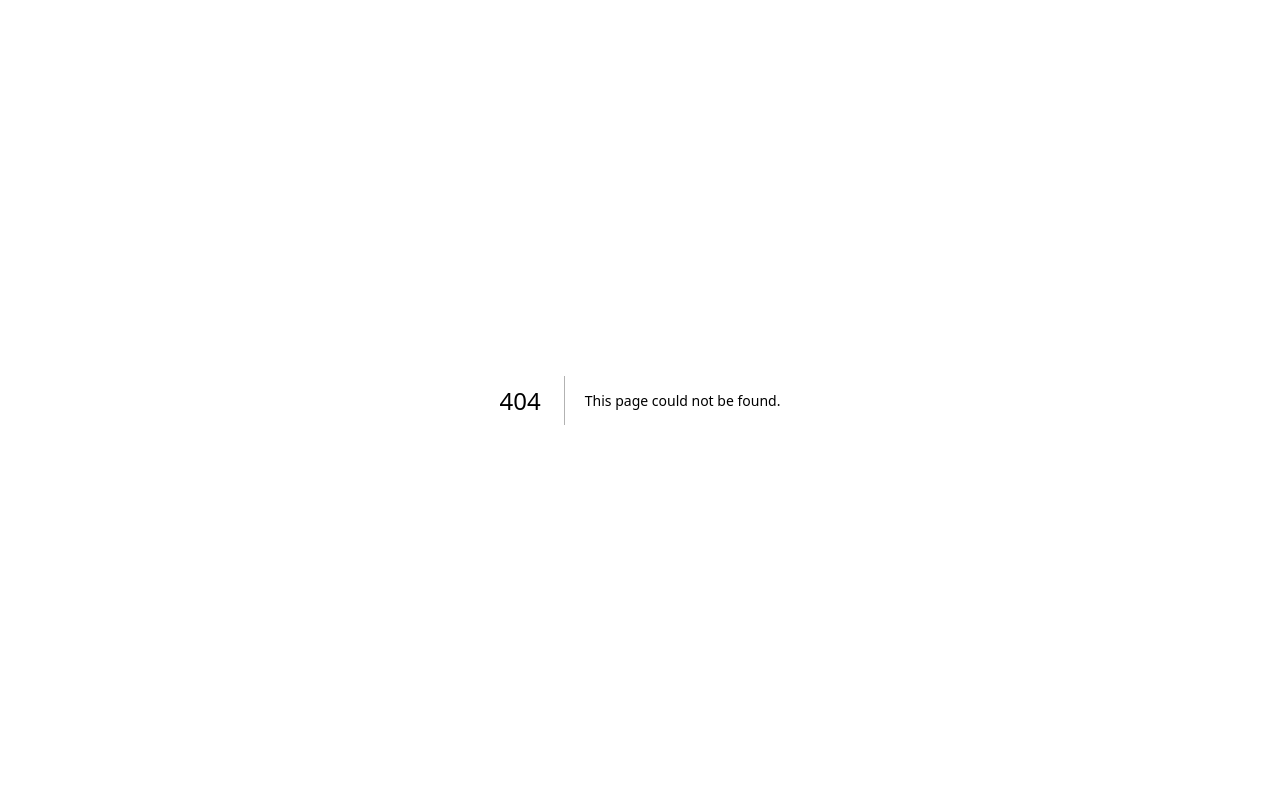
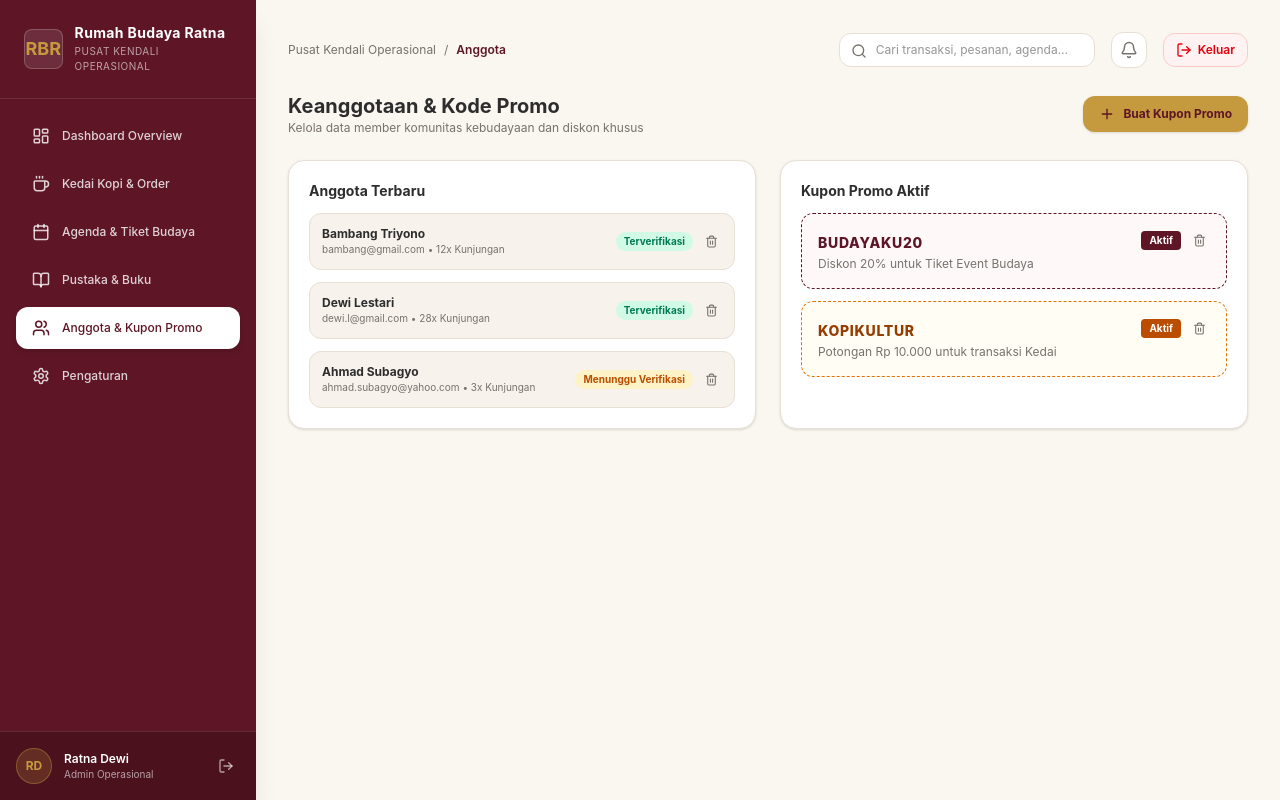
Before and after one commit to maskrisnaaji-cmyk/forntend-admin-rbr, a Next.js app: page /anggota in a window 1280 px wide. Before the commit this address had no page. Built offline with nearby package versions, Linux system fonts and the light colour scheme; sample sign-in values are in the browser's storage.

Commit message:
refactor: convert all view components to Next.js App Router routes

```diff
--- /dev/null
+++ b/app/agenda/page.tsx
@@ -0,0 +1,12 @@
+"use client";
+
+import { AdminLayout } from '@/components/AdminLayout';
+import { AgendaView } from '@/components/views/AgendaView';
+
+export default function AgendaPage() {
+  return (
+    <AdminLayout activeTab="agenda">
+      <AgendaView />
+    </AdminLayout>
+  );
+}
--- /dev/null
+++ b/app/anggota/page.tsx
@@ -0,0 +1,12 @@
+"use client";
+
+import { AdminLayout } from '@/components/AdminLayout';
+import { AnggotaView } from '@/components/views/AnggotaView';
+
+export default function AnggotaPage() {
+  return (
+    <AdminLayout activeTab="anggota">
+      <AnggotaView />
+    </AdminLayout>
+  );
+}
--- a/app/dashboard/page.tsx
+++ b/app/dashboard/page.tsx
@@ -399,7 +399,7 @@ export default function DashboardPage() {
                     <h3 className="text-base font-bold text-brand-text">Pesanan Aktif Kedai Kopi</h3>
                     <p className="text-xs text-brand-muted">Monitor antrean dapur & barista secara real-time</p>
                   </div>
-                  <button onClick={() => setActiveTab('kedai')} className="text-xs font-bold text-brand-maroon hover:underline">Lihat Semua Order</button>
+                  <button onClick={() => router.push('/kedai')} className="text-xs font-bold text-brand-maroon hover:underline cursor-pointer">Lihat Semua Order</button>
                 </div>
 
                 <div className="space-y-3">
--- /dev/null
+++ b/app/kedai/page.tsx
@@ -0,0 +1,12 @@
+"use client";
+
+import { AdminLayout } from '@/components/AdminLayout';
+import { KedaiView } from '@/components/views/KedaiView';
+
+export default function KedaiPage() {
+  return (
+    <AdminLayout activeTab="kedai">
+      <KedaiView />
+    </AdminLayout>
+  );
+}
--- /dev/null
+++ b/app/pengaturan/page.tsx
@@ -0,0 +1,12 @@
+"use client";
+
+import { AdminLayout } from '@/components/AdminLayout';
+import { PengaturanView } from '@/components/views/PengaturanView';
+
+export default function PengaturanPage() {
+  return (
+    <AdminLayout activeTab="pengaturan">
+      <PengaturanView />
+    </AdminLayout>
+  );
+}
--- /dev/null
+++ b/app/pustaka/page.tsx
@@ -0,0 +1,12 @@
+"use client";
+
+import { AdminLayout } from '@/components/AdminLayout';
+import { PustakaView } from '@/components/views/PustakaView';
+
+export default function PustakaPage() {
+  return (
+    <AdminLayout activeTab="pustaka">
+      <PustakaView />
+    </AdminLayout>
+  );
+}
--- /dev/null
+++ b/components/AdminLayout.tsx
@@ -0,0 +1,95 @@
+"use client";
+
+import React, { useState, useEffect } from 'react';
+import { useRouter } from 'next/navigation';
+import { Sidebar } from '@/components/Sidebar';
+import { Search, Bell, LogOut } from 'lucide-react';
+
+interface AdminLayoutProps {
+  children: React.ReactNode;
+  activeTab: string;
+}
+
+export const AdminLayout: React.FC<AdminLayoutProps> = ({ children, activeTab }) => {
+  const router = useRouter();
+  const [isLoggedIn, setIsLoggedIn] = useState(false);
+  const [isLoading, setIsLoading] = useState(true);
+
+  // Periksa status otentikasi admin dari sessionStorage
+  useEffect(() => {
+    const authStatus = sessionStorage.getItem('admin_logged_in');
+    if (authStatus !== 'true') {
+      setIsLoggedIn(false);
+      router.replace('/login');
+    } else {
+      setIsLoggedIn(true);
+      setIsLoading(false);
+    }
+  }, [router]);
+
+  // Handler saat admin melakukan logout
+  const handleLogout = () => {
+    setIsLoggedIn(false);
+    sessionStorage.clear();
+    if (typeof window !== 'undefined') {
+      localStorage.removeItem('admin_logged_in');
+    }
+    router.push('/login');
+  };
+
+  // Tampilan loading saat verifikasi status login
+  if (isLoading || !isLoggedIn) {
+    return (
+      <div className="flex min-h-screen items-center justify-center bg-[#FDFBF7]">
+        <div className="h-8 w-8 animate-spin rounded-full border-4 border-[#6B1D2F] border-t-transparent" />
+      </div>
+    );
+  }
+
+  return (
+    <div className="flex min-h-screen bg-brand-cream">
+      {/* Sidebar Navigasi */}
+      <Sidebar activeTab={activeTab} onLogout={handleLogout} />
+
+      {/* Area Konten Utama */}
+      <main className="ml-64 flex-1 p-8">
+        {/* Top Navbar Header */}
+        <header className="mb-6 flex items-center justify-between">
+          <div>
+            <div className="flex items-center gap-2 text-xs text-brand-muted">
+              <span>Pusat Kendali Operasional</span>
+              <span>/</span>
+              <span className="font-semibold text-brand-maroon capitalize">{activeTab}</span>
+            </div>
+          </div>
+          <div className="flex items-center gap-4">
+            <div className="relative">
+              <Search className="absolute left-3 top-2.5 text-brand-muted" size={16} />
+              <input
+                type="text"
+                placeholder="Cari transaksi, pesanan, agenda..."
+                className="w-64 rounded-xl border border-brand-cream-accent bg-white py-2 pl-9 pr-4 text-xs text-brand-text focus:border-brand-maroon focus:outline-none"
+              />
+            </div>
+            <button className="rounded-xl border border-brand-cream-accent bg-white p-2 text-brand-muted transition-colors hover:text-brand-maroon">
+              <Bell size={18} />
+            </button>
+            <button
+              onClick={handleLogout}
+              className="flex items-center gap-1.5 rounded-xl border border-red-200 bg-red-50 px-3 py-2 text-xs font-semibold text-red-600 hover:bg-red-100 transition-colors cursor-pointer"
+              title="Keluar dari akun admin"
+            >
+              <LogOut size={16} />
+              <span>Keluar</span>
+            </button>
+          </div>
+        </header>
+
+        {/* Isi Halaman Modul View */}
+        {children}
+      </main>
+    </div>
+  );
+};
+
+export default AdminLayout;
--- a/components/Sidebar.tsx
+++ b/components/Sidebar.tsx
@@ -1,6 +1,8 @@
 "use client";
 
 import React from 'react';
+import Link from 'next/link';
+import { usePathname, useRouter } from 'next/navigation';
 import {
   LayoutDashboard,
   Coffee,
@@ -12,20 +14,35 @@ import {
 } from 'lucide-react';
 
 interface SidebarProps {
-  activeTab: string;
-  setActiveTab: (tab: string) => void;
+  activeTab?: string;
+  setActiveTab?: (tab: string) => void;
   onLogout?: () => void;
 }
 
 export const Sidebar: React.FC<SidebarProps> = ({ activeTab, setActiveTab, onLogout }) => {
+  const pathname = usePathname();
+  const router = useRouter();
+
   const menuItems = [
-    { id: 'dashboard', label: 'Dashboard Overview', icon: LayoutDashboard },
-    { id: 'kedai', label: 'Kedai Kopi & Order', icon: Coffee },
-    { id: 'agenda', label: 'Agenda & Tiket Budaya', icon: Calendar },
-    { id: 'pustaka', label: 'Pustaka & Buku', icon: BookOpen },
-    { id: 'anggota', label: 'Anggota & Kupon Promo', icon: Users },
-    { id: 'pengaturan', label: 'Pengaturan', icon: Settings },
+    { id: 'dashboard', label: 'Dashboard Overview', icon: LayoutDashboard, href: '/dashboard' },
+    { id: 'kedai', label: 'Kedai Kopi & Order', icon: Coffee, href: '/kedai' },
+    { id: 'agenda', label: 'Agenda & Tiket Budaya', icon: Calendar, href: '/agenda' },
+    { id: 'pustaka', label: 'Pustaka & Buku', icon: BookOpen, href: '/pustaka' },
+    { id: 'anggota', label: 'Anggota & Kupon Promo', icon: Users, href: '/anggota' },
+    { id: 'pengaturan', label: 'Pengaturan', icon: Settings, href: '/pengaturan' },
   ];
+
+  const handleLogout = () => {
+    if (onLogout) {
+      onLogout();
+    } else {
+      sessionStorage.clear();
+      if (typeof window !== 'undefined') {
+        localStorage.removeItem('admin_logged_in');
+      }
+      router.push('/login');
+    }
+  };
 
   return (
     <aside className="w-64 bg-brand-maroon text-white flex flex-col justify-between min-h-screen fixed left-0 top-0 z-20 shadow-xl">
@@ -47,11 +64,16 @@ export const Sidebar: React.FC<SidebarProps> = ({ activeTab, setActiveTab, onLog
         <nav className="p-4 space-y-1.5">
           {menuItems.map((item) => {
             const Icon = item.icon;
-            const isActive = activeTab === item.id;
+            const isActive = pathname === item.href || (item.id === 'dashboard' && pathname === '/') || activeTab === item.id;
             return (
-              <button
+              <Link
                 key={item.id}
-                onClick={() => setActiveTab(item.id)}
+                href={item.href}
+                onClick={() => {
+                  if (setActiveTab) {
+                    setActiveTab(item.id);
+                  }
+                }}
                 className={`w-full flex items-center gap-3 px-4 py-3 rounded-xl text-xs font-medium transition-all ${
                   isActive
                     ? 'bg-white text-brand-maroon shadow-md font-bold'
@@ -60,7 +82,7 @@ export const Sidebar: React.FC<SidebarProps> = ({ activeTab, setActiveTab, onLog
               >
                 <Icon size={18} />
                 <span>{item.label}</span>
-              </button>
+              </Link>
             );
           })}
         </nav>
@@ -79,9 +101,9 @@ export const Sidebar: React.FC<SidebarProps> = ({ activeTab, setActiveTab, onLog
             </div>
           </div>
           <button
-            onClick={onLogout}
+            onClick={handleLogout}
             title="Keluar dari akun admin"
-            className="text-white/60 hover:text-white transition-colors p-1.5 hover:bg-white/10 rounded-lg"
+            className="text-white/60 hover:text-white transition-colors p-1.5 hover:bg-white/10 rounded-lg cursor-pointer"
           >
             <LogOut size={16} />
           </button>
@@ -90,3 +112,5 @@ export const Sidebar: React.FC<SidebarProps> = ({ activeTab, setActiveTab, onLog
     </aside>
   );
 };
+
+export default Sidebar;
--- /dev/null
+++ b/components/views/Sidebar.tsx
@@ -0,0 +1,2 @@
+export * from '../Sidebar';
+export { Sidebar as default } from '../Sidebar';
```
